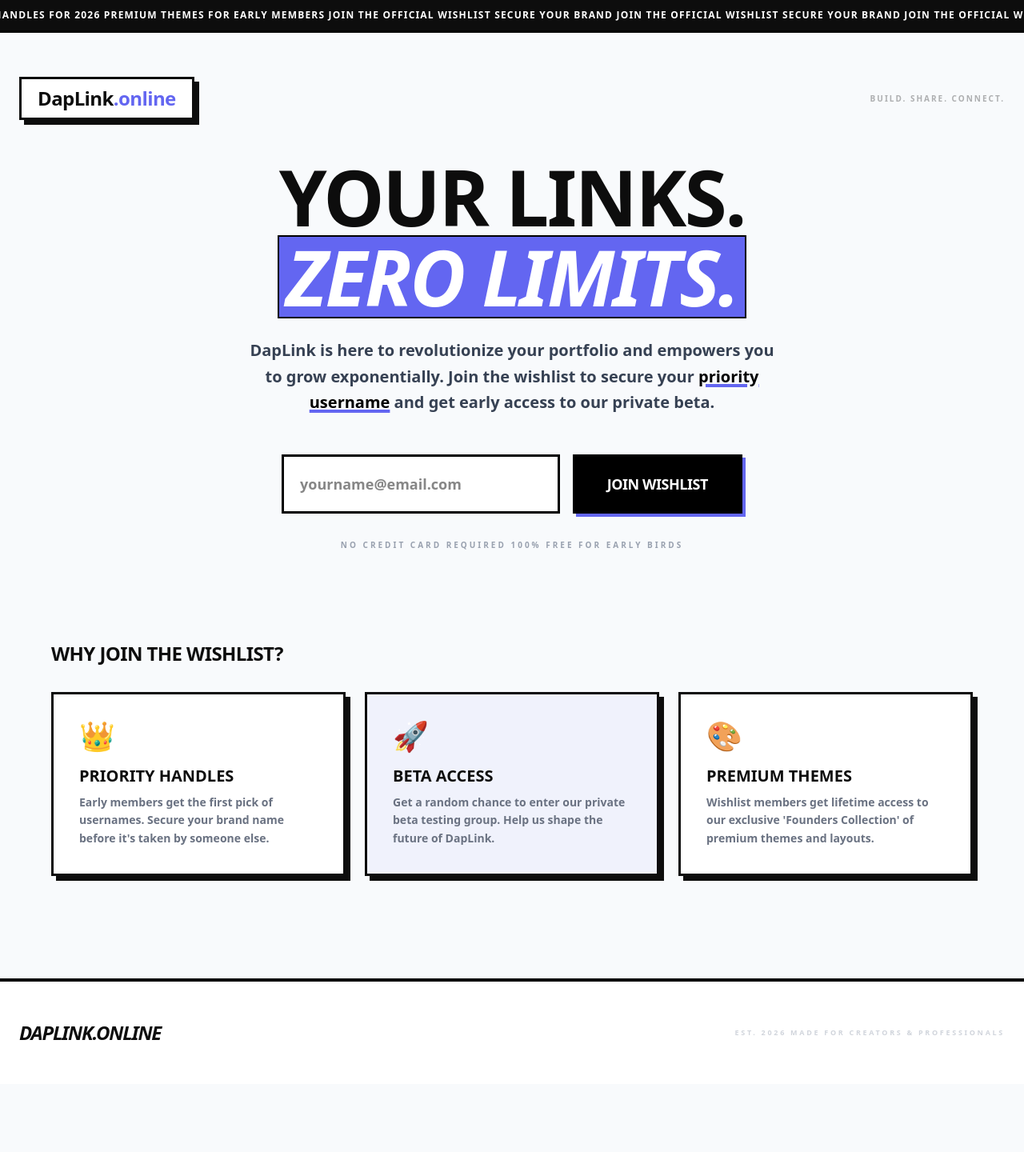
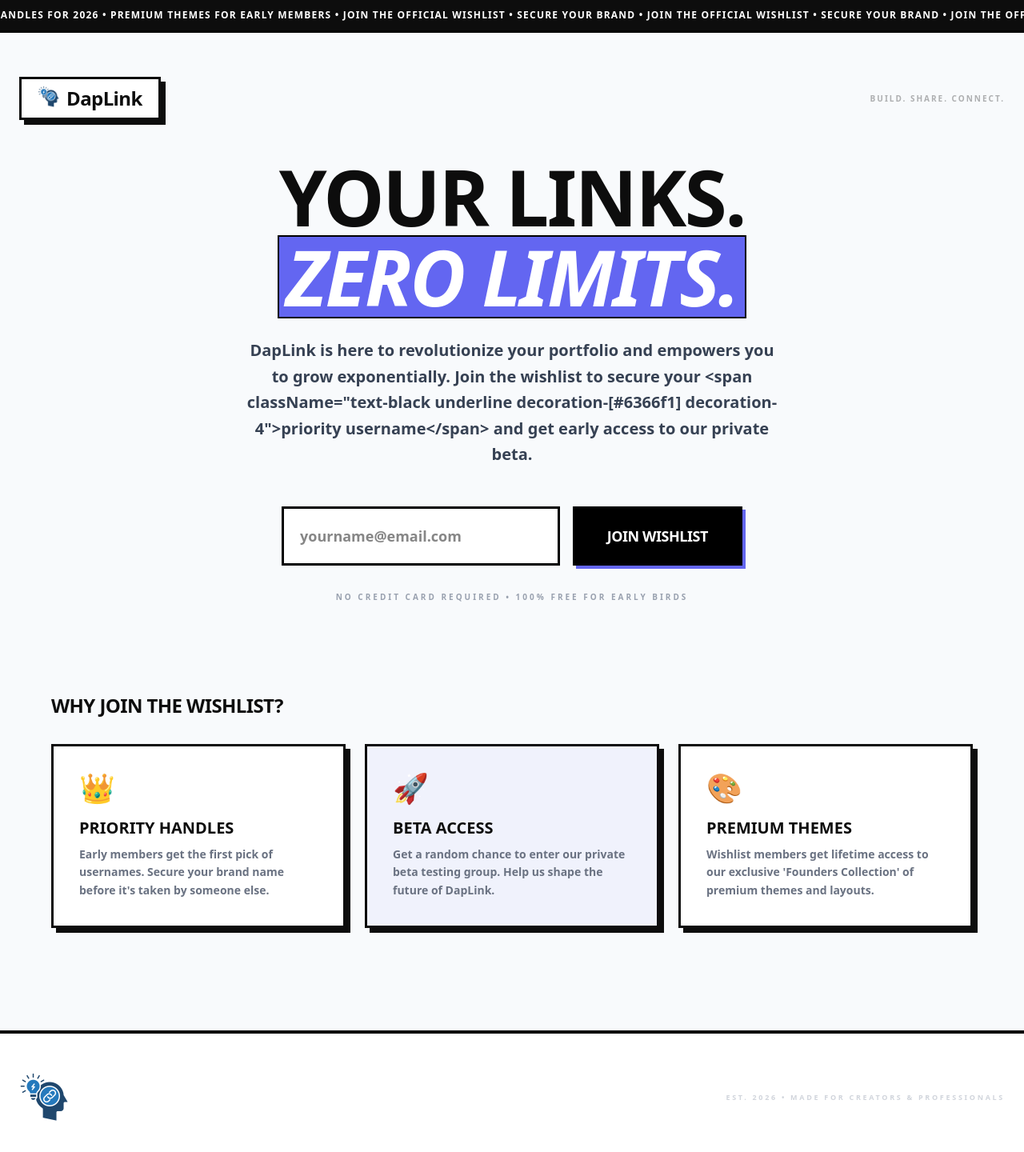
Before and after one commit to kunal834/Daplink-wishlist, a Next.js app: page / in a window 1280 px wide. Shown: the top 1440 px of the page at 80% size. Before the commit the page ends 1355 px from the top, so only its background shows below. Built offline with nearby package versions, Linux system fonts and the light colour scheme.

Commit message:
solved error

```diff
--- a/app/page.jsx
+++ b/app/page.jsx
@@ -12,7 +12,7 @@ export default function App() {
   const handleSubmit = async (e) => {
     e.preventDefault();
     setLoading(true);
-    setError(''); // Reset error state before attempt
+    setError('');
 
     try {
       const res = await fetch('/api/wishlist', {
@@ -23,18 +23,23 @@ export default function App() {
         body: JSON.stringify({ email }),
       });
 
-      const data = await res.json();
+      // Safely parse JSON (prevents crash if 404 or 500 returns HTML)
+      let data;
+      try {
+        data = await res.json();
+      } catch (parseError) {
+        throw new Error('Server returned an invalid response. API route might be missing.');
+      }
 
       if (res.ok) {
         setRefId(data.refCode || `REF: #WL-${Math.floor(1000 + Math.random() * 8999)}`);
         setIsSubmitted(true);
       } else {
-        // Handle specific backend errors (e.g., "Email already exists")
         setError(data.error || 'Something went wrong. Please try again.');
       }
     } catch (err) {
-      // Handle network or unexpected errors
-      setError('Connection failed. Please check your internet or try again later.');
+      console.error(err);
+      setError(err.message || 'Connection failed. Please check your internet.');
     } finally {
       setLoading(false);
     }
@@ -50,7 +55,7 @@ export default function App() {
         <div className="marquee-content flex whitespace-nowrap font-extrabold uppercase tracking-widest text-[0.75rem]">
           {[1, 2].map((i) => (
             <span key={i} className="flex shrink-0">
-             {` RESERVING HANDLES FOR 2026  PREMIUM THEMES FOR EARLY MEMBERS JOIN THE OFFICIAL WISHLIST SECURE YOUR BRAND  JOIN THE OFFICIAL WISHLIST SECURE YOUR BRAND JOIN THE OFFICIAL WISHLIST SECURE YOUR BRAND  JOIN THE OFFICIAL WISHLIST SECURE YOUR BRAND  JOIN THE OFFICIAL WISHLIST SECURE YOUR BRAND `}
+             {` RESERVING HANDLES FOR 2026 • PREMIUM THEMES FOR EARLY MEMBERS • JOIN THE OFFICIAL WISHLIST • SECURE YOUR BRAND • JOIN THE OFFICIAL WISHLIST • SECURE YOUR BRAND • JOIN THE OFFICIAL WISHLIST • SECURE YOUR BRAND • JOIN THE OFFICIAL WISHLIST • SECURE YOUR BRAND • JOIN THE OFFICIAL WISHLIST • SECURE YOUR BRAND `}
             </span>
           ))}
         </div>
@@ -58,8 +63,12 @@ export default function App() {
 
       {/* Navigation */}
       <header className="w-full max-w-7xl mx-auto px-6 pt-24 flex justify-between items-center">
-        <div className="brutalist-card px-5 py-2 text-2xl font-black tracking-tight bg-white">
-          DapLink<span className="text-[#6366f1]">{`.online`}</span>
+        <div className="brutalist-card flex gap-2 px-5 py-2 text-2xl font-black tracking-tight bg-white">
+         <img
+              src="/innovate.png"
+              alt="Logo"
+              className="h-7 w-auto object-contain"
+            />  DapLink
         </div>
         <div className="hidden md:flex items-center gap-4">
           <span className="text-[10px] font-bold uppercase tracking-[0.2em] text-black/30">{`Build. Share. Connect.`}</span>
@@ -72,15 +81,13 @@ export default function App() {
           {/* Hero Title */}
           <div className="space-y-6">
             <h1 className="text-6xl md:text-8xl font-black tracking-tight leading-none uppercase">
-              Your Links. <br />
+             {` Your Links.`} <br />
               <span className="highlight-accent italic text-white px-2 py-0.5 bg-[#6366f1] border-2 border-black inline-block">Zero Limits.</span>
             </h1>
             <p className="text-lg md:text-xl font-bold max-w-2xl mx-auto text-gray-700 leading-relaxed">
-             DapLink is here to revolutionize your portfolio and empowers you to grow exponentially. Join the wishlist to secure your <span className="text-black underline decoration-[#6366f1] decoration-4">priority username</span> and get early access to our private beta.
+            {` DapLink is here to revolutionize your portfolio and empowers you to grow exponentially. Join the wishlist to secure your <span className="text-black underline decoration-[#6366f1] decoration-4">priority username</span> and get early access to our private beta.`}
             </p>
           </div>
-
-
 
           {/* Action Area */}
           <div className="max-w-xl mx-auto w-full relative">
@@ -108,7 +115,7 @@ export default function App() {
                 {error && (
                   <div className="brutalist-card p-4 bg-red-100 border-[#0d0d0d] border-[3px] shadow-[4px_4px_0px_#0d0d0d] animate-in slide-in-from-top-2 duration-200">
                     <p className="text-red-600 font-bold text-sm uppercase tracking-tight">
-                     {` ⚠️ Error: {error}`}
+                      {`⚠️ Error: ${error}`}
                     </p>
                   </div>
                 )}
@@ -130,7 +137,7 @@ export default function App() {
             )}
 
             <p className="mt-8 text-[10px] font-black uppercase tracking-[0.3em] text-gray-400">
-              {`No credit card required 100% Free for Early Birds`}
+              {`No credit card required • 100% Free for Early Birds`}
             </p>
           </div>
         </div>
@@ -157,14 +164,17 @@ export default function App() {
       {/* Footer */}
       <footer className="w-full bg-white border-t-4 border-black py-12 px-6 mt-20">
         <div className="max-w-7xl mx-auto flex flex-col md:flex-row justify-between items-center gap-8 text-center md:text-left">
-          <div className="font-black text-2xl tracking-tighter uppercase italic">{`daplink.online`}</div>
-          {/* <div className="flex gap-8 font-bold uppercase text-[10px] tracking-[0.2em] text-gray-500">
-            <a href="#" className="hover:text-black transition-colors">Twitter</a>
-            <a href="#" className="hover:text-black transition-colors">Discord</a>
-            <a href="#" className="hover:text-black transition-colors">Support</a>
-          </div> */}
+          <div className="font-black text-2xl tracking-tighter uppercase italic flex items-center justify-center md:justify-start gap-2">
+            {/* FIXED IMAGE SIZING HERE */}
+            <img
+              src="/innovate.png"
+              alt="Logo"
+              className="h-16 w-auto object-contain"
+            />
+
+          </div>
           <div className="text-[9px] font-black text-gray-300 tracking-[0.3em] uppercase">
-            {`Est. 2026  Made for Creators & Professionals`}
+            {`Est. 2026 • Made for Creators & Professionals`}
           </div>
         </div>
       </footer>
@@ -184,6 +194,7 @@ export default function App() {
         .brutalist-card {
           border: 3px solid #0d0d0d;
           box-shadow: 6px 6px 0px #0d0d0d;
+          transition: transform 0.2s, box-shadow 0.2s;
         }
         .brutalist-card:hover {
           transform: translate(-2px, -2px);
```
Also changed, not shown: public/innovate.png (added).
